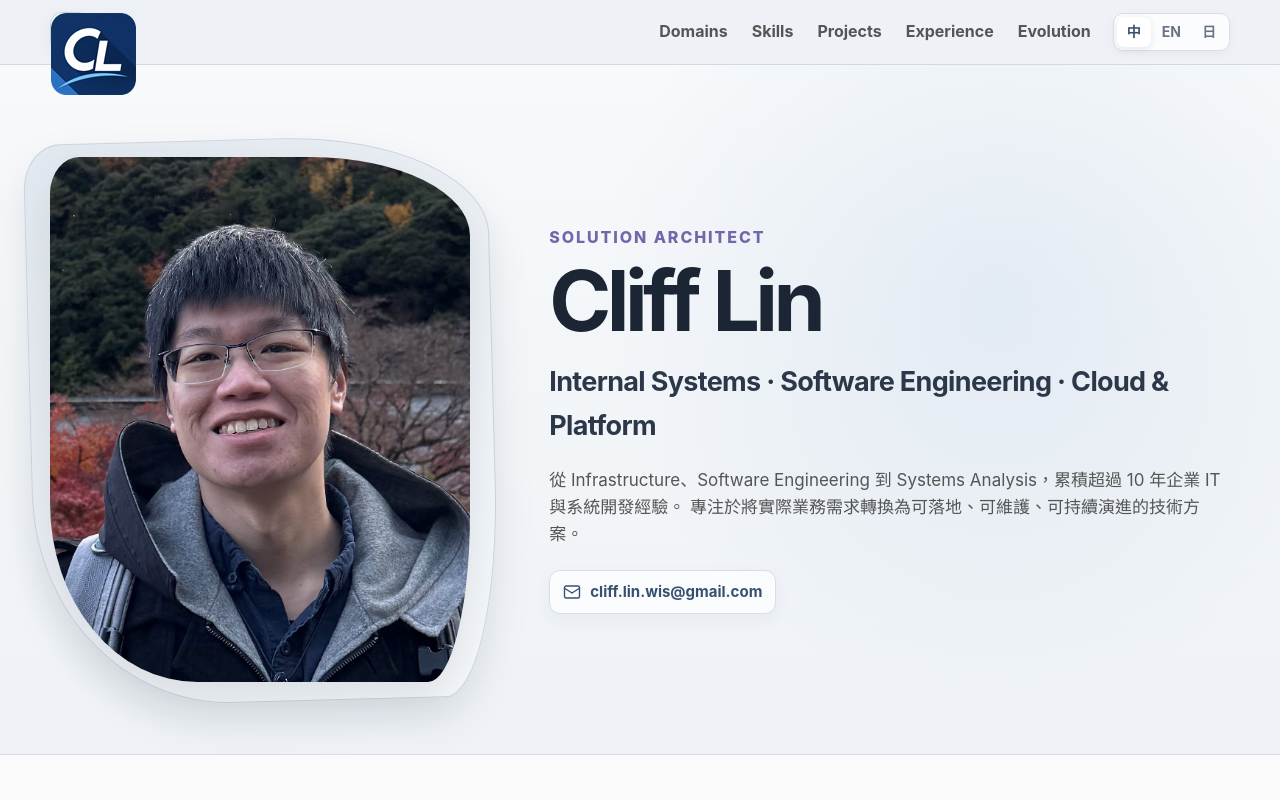
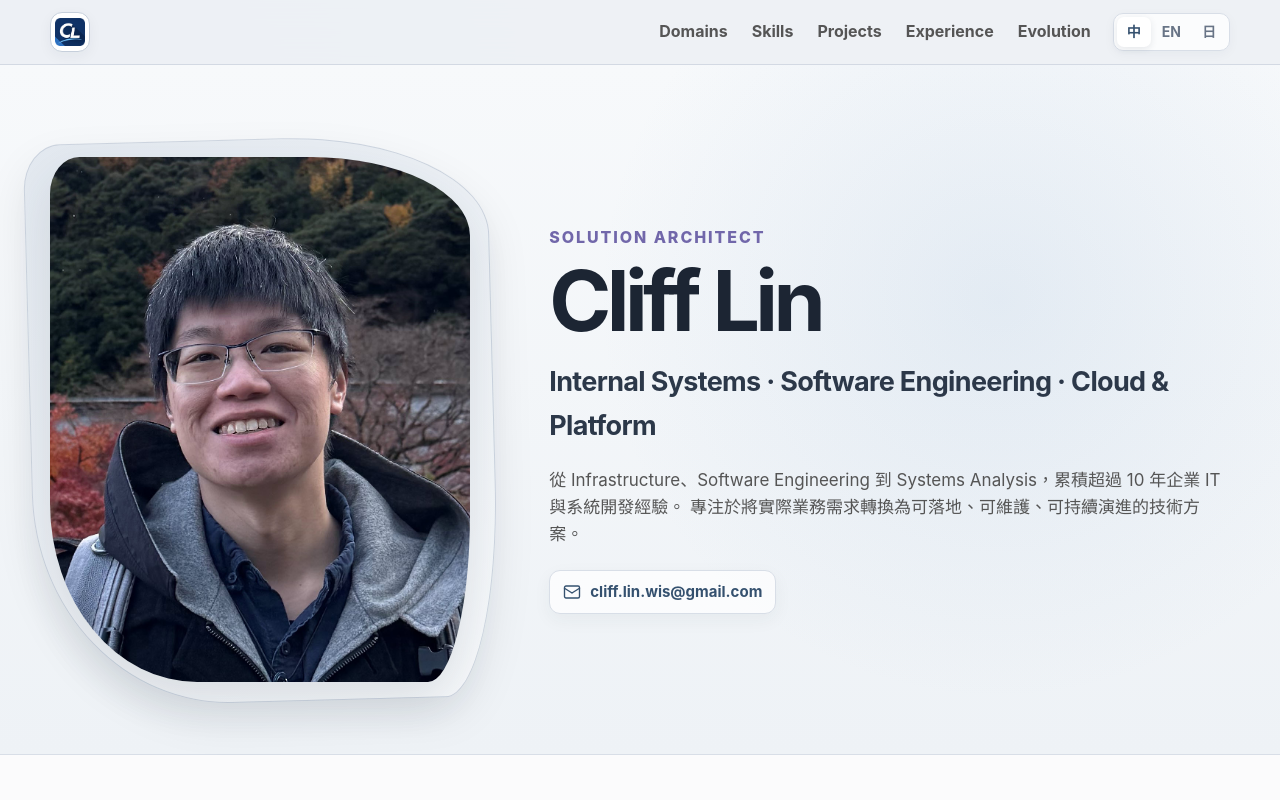
Before and after one commit to cliffium/cliffium.github.io, a plain HTML site: page index.html in a window 1280 px wide. Shown: the top 800 px of the page. Drawn offline with Linux system fonts and the light colour scheme.

Commit message:
Size header favicon brand

```diff
--- a/styles.css
+++ b/styles.css
@@ -48,6 +48,12 @@ a{color:inherit}
   box-shadow:0 4px 14px rgba(23,39,61,.05);transition:transform .2s ease,box-shadow .2s ease,border-color .2s ease;
 }
 .brand:hover{transform:translateY(-1px);box-shadow:var(--shadow);border-color:var(--blue-200)}
+.brand img{
+  width:30px;
+  height:30px;
+  display:block;
+  object-fit:contain;
+}
 .site-nav{display:flex;gap:24px}
 .site-nav a{font-size:16px;color:var(--muted);text-decoration:none;font-weight:650;transition:color .18s ease}
 .site-nav a:hover{color:var(--blue-700)}
```
